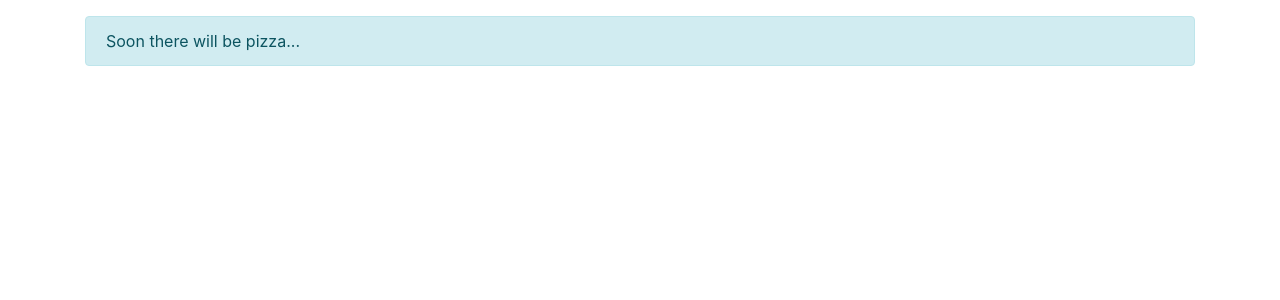
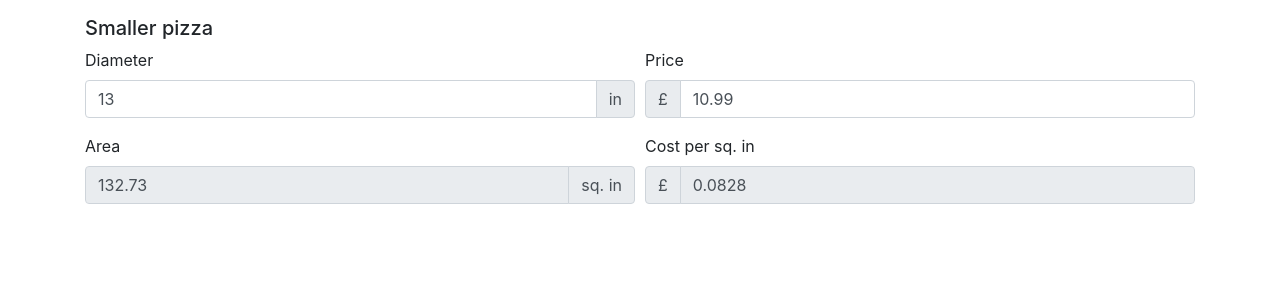
Before and after one commit to polarstoat/pizza-pi, a React (Create React App) app: page / in a window 1280 px wide. Shown: the top 300 px of the page. Built offline with nearby package versions, Linux system fonts and the light colour scheme.

Commit message:
Add basic bootstrap form layout

```diff
--- a/src/App.js
+++ b/src/App.js
@@ -1,12 +1,56 @@
 import React from 'react';
 
 import Container from 'react-bootstrap/Container'
-import Alert from 'react-bootstrap/Alert'
+import Form from 'react-bootstrap/Form'
+import Col from 'react-bootstrap/Col'
+import InputGroup from 'react-bootstrap/InputGroup'
 
 function App() {
   return (
     <Container className="my-3">
-      <Alert variant="info">Soon there will be pizza...</Alert>
+      <Form>
+        <h5>Smaller pizza</h5>
+        <Form.Row>
+          <Form.Group as={Col} controlId="smaller-pizza-diameter">
+            <Form.Label>Diameter</Form.Label>
+            <InputGroup>
+              <Form.Control type="number" inputMode="decimal" value={13} />
+              <InputGroup.Append>
+                <InputGroup.Text>in</InputGroup.Text>
+              </InputGroup.Append>
+            </InputGroup>
+          </Form.Group>
+          <Form.Group as={Col} controlId="smaller-pizza-price">
+            <Form.Label>Price</Form.Label>
+            <InputGroup>
+              <InputGroup.Prepend>
+                <InputGroup.Text>£</InputGroup.Text>
+              </InputGroup.Prepend>
+              <Form.Control type="number" inputMode="decimal" value={10.99} />
+            </InputGroup>
+          </Form.Group>
+        </Form.Row>
+        <Form.Row>
+          <Form.Group as={Col} controlId="smaller-pizza-area">
+            <Form.Label>Area</Form.Label>
+            <InputGroup>
+              <Form.Control type="number" readOnly={true} value={132.73} />
+              <InputGroup.Append>
+                <InputGroup.Text>sq. in</InputGroup.Text>
+              </InputGroup.Append>
+            </InputGroup>
+          </Form.Group>
+          <Form.Group as={Col} controlId="smaller-pizza-cost-per-area">
+            <Form.Label>Cost per sq. in</Form.Label>
+            <InputGroup>
+              <InputGroup.Prepend>
+                <InputGroup.Text>£</InputGroup.Text>
+              </InputGroup.Prepend>
+              <Form.Control type="number" readOnly={true} value={0.0828} />
+            </InputGroup>
+          </Form.Group>
+        </Form.Row>
+      </Form>
     </Container>
   );
 }
```
